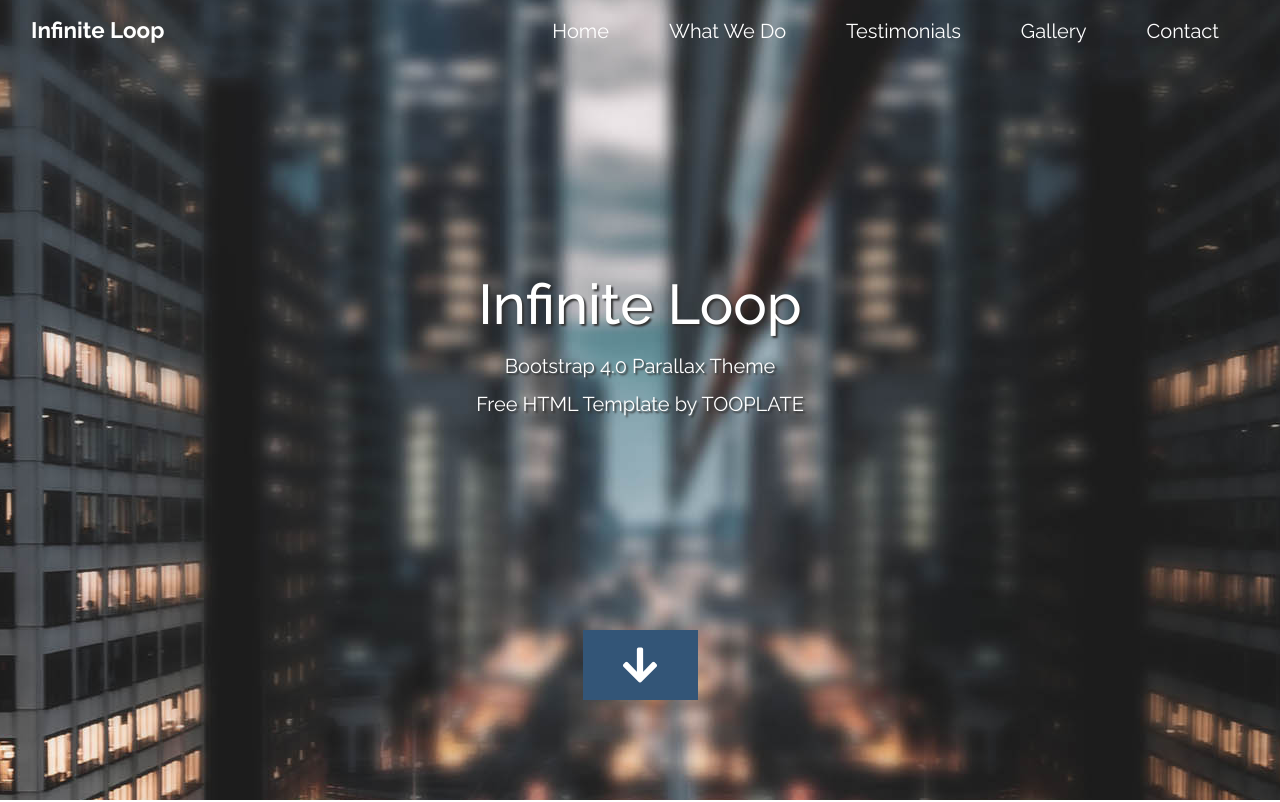
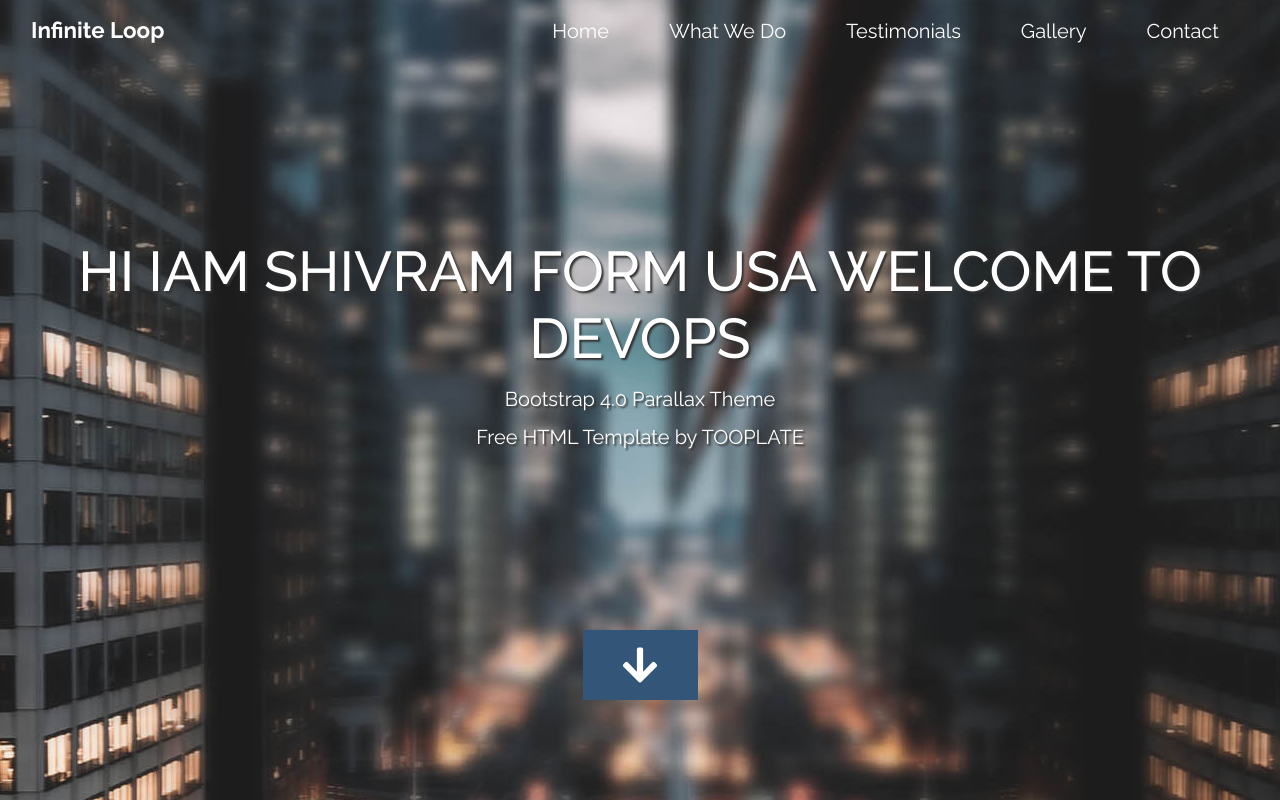
Before and after one commit to shiva-git-cpu/githubaction-automate, a plain HTML site: page index.html in a window 1280 px wide. Shown: the top 802 px of the page. Drawn offline with Linux system fonts and the light colour scheme.

Commit message:
Update index.html
Updated Title

```diff
--- a/index.html
+++ b/index.html
@@ -12,7 +12,7 @@
     <link rel="stylesheet" href="css/bootstrap.min.css" />
     <link rel="stylesheet" href="css/tooplate-infinite-loop.css" />
 <!--
-Tooplate 2117 Infinite Loop
+Tooplate 2117 Hi Iam Shivram from USA
 https://www.tooplate.com/view/2117-infinite-loop
 -->
 
@@ -54,7 +54,7 @@ https://www.tooplate.com/view/2117-infinite-loop
 
       <div class="text-center tm-hero-text-container">
         <div class="tm-hero-text-container-inner">
-            <h2 class="tm-hero-title">Infinite Loop</h2>
+            <h2 class="tm-hero-title">HI IAM SHIVRAM FORM USA WELCOME TO DEVOPS</h2>
             <p class="tm-hero-subtitle">
               Bootstrap 4.0 Parallax Theme
               <br>Free HTML Template by TOOPLATE
@@ -542,4 +542,5 @@ https://www.tooplate.com/view/2117-infinite-loop
       });
     </script>
   </body>
+
 </html>
```
